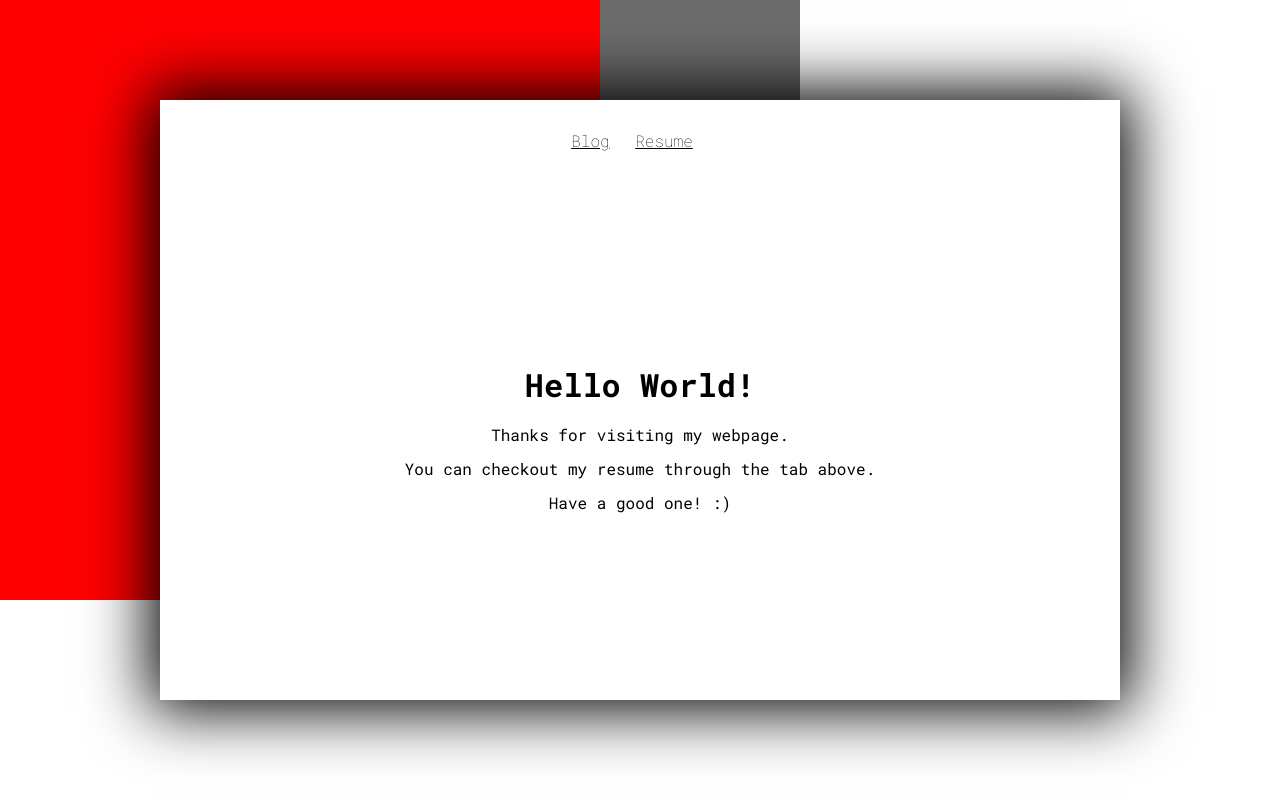
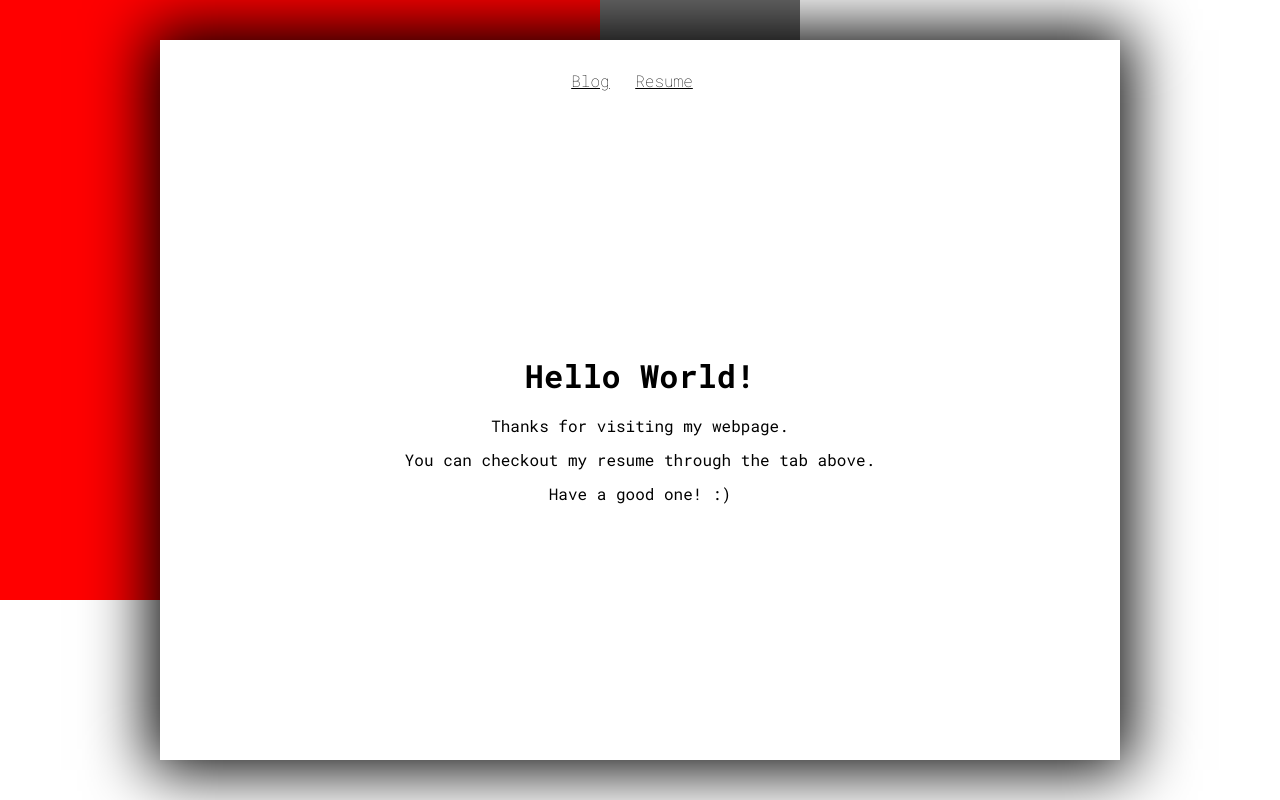
Before and after one commit to dsbrgg/bdomain, a Svelte app in the folder frontend/: page / in a window 1280 px wide. Built offline with nearby package versions, Linux system fonts and the light colour scheme.

Commit message:
update Content.svelte

```diff
--- a/frontend/src/containers/content/Content.svelte
+++ b/frontend/src/containers/content/Content.svelte
@@ -20,7 +20,7 @@
     box-shadow: 0px 0px 60px 10px;
     text-align: center;
     width: 75%;
-    height: 75%;
+    height: 90%;
   }
 
   #main-nav {
```
